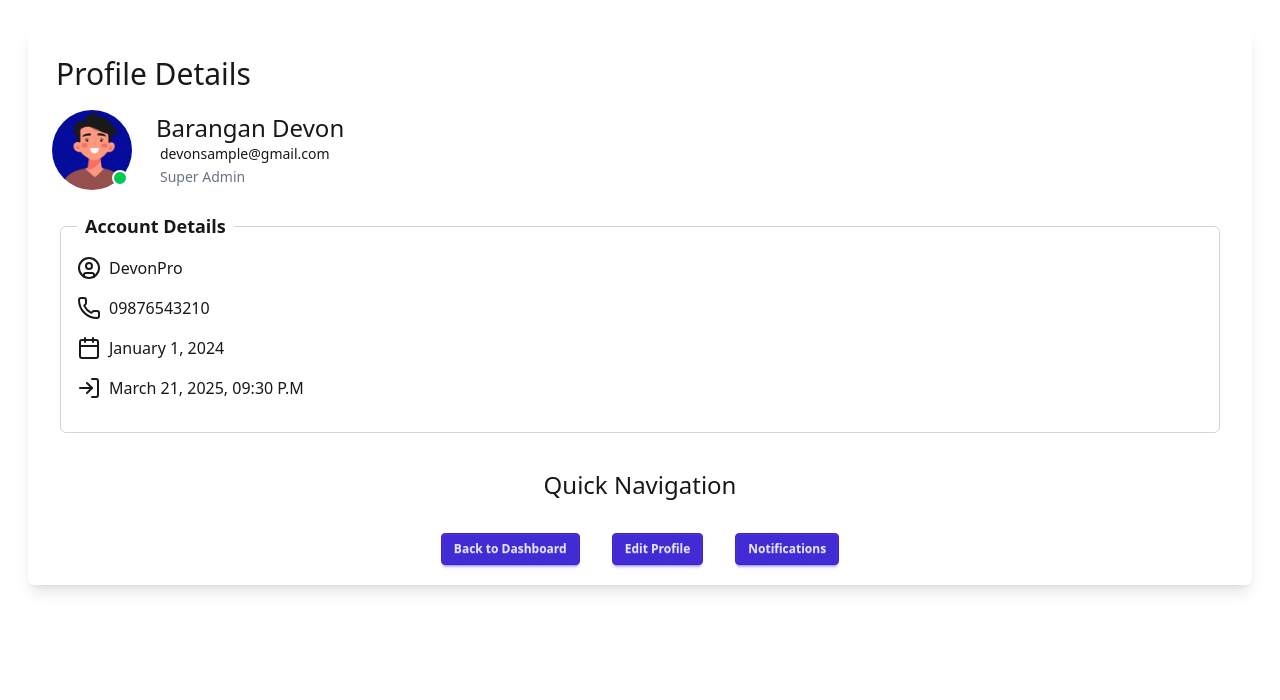
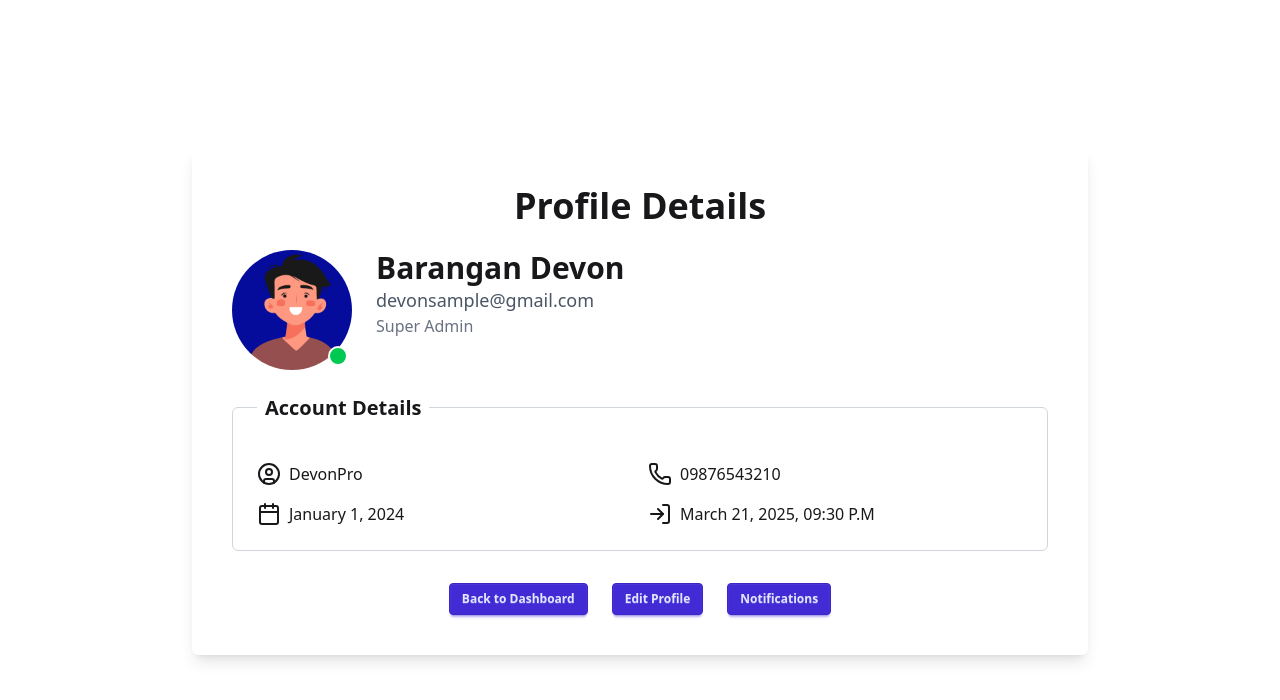
Before and after one commit to Hiiex09/Dashboard_App, a Next.js app: page /dashboard/profile in a window 1280 px wide. Shown: the top 700 px of the page. Built offline with nearby package versions, Linux system fonts and the light colour scheme.

Commit message:
modifying the UI

```diff
--- a/app/dashboard/profile/page.tsx
+++ b/app/dashboard/profile/page.tsx
@@ -33,74 +33,63 @@ const Profile = () => {
   ];
 
   return (
-    <div className="min-h-screen shadow-lg p-7">
-      <div className="p-5 shadow-lg max-w-full rounded-md">
-        <div className="p-2">
-          <h1 className="text-3xl">Profile Details</h1>
+    <div className="min-h-screen flex items-center justify-center p-10">
+      <div className="p-10 shadow-lg max-w-4xl w-full rounded-md bg-white">
+        <div className="text-center mb-6">
+          <h1 className="text-4xl font-bold">Profile Details</h1>
         </div>
-        <div className="p-1 flex flex-col justify-between">
-          <div className="flex flex-col justify-start items-start max-w-full">
         {users.map((user, index) => (
-              <div key={index} className="w-full">
-                <div className="flex flex-row items-center space-x-4">
+          <div
+            key={index}
+            className="flex flex-col md:flex-row items-center md:items-start gap-6"
+          >
             <div className="relative">
               <Image
                 src={"/Student.png"}
-                      height={80}
-                      width={80}
+                height={120}
+                width={120}
                 alt="profile-image"
                 className="rounded-full"
               />
               <div
-                      className={`absolute bottom-1 right-1 h-4 w-4 rounded-full border-2 border-white ${
+                className={`absolute bottom-1 right-1 h-5 w-5 rounded-full border-2 border-white ${
                   user.status === "Active" ? "bg-green-500" : "bg-red-500"
                 }`}
               ></div>
             </div>
-                  <div className="m-2">
-                    <h1 className="text-2xl">{user.fullname}</h1>
-                    <p className="text-sm ml-1">{user.email}</p>
-                    <span className="text-gray-500 text-sm ml-1">
-                      {user.role}
-                    </span>
+            <div className="flex-1 text-center md:text-left">
+              <h1 className="text-3xl font-semibold">{user.fullname}</h1>
+              <p className="text-lg text-gray-600">{user.email}</p>
+              <span className="text-gray-500 text-md">{user.role}</span>
             </div>
           </div>
-                <div className="mt-2 p-2">
-                  <div className="flex justify-center items-center">
-                    <fieldset className="border border-gray-300 p-4 rounded-md w-full">
-                      <legend className="text-lg font-semibold px-2">
+        ))}
+        <div className="mt-6">
+          <fieldset className="border border-gray-300 p-6 rounded-md">
+            <legend className="text-xl font-semibold px-2">
               Account Details
             </legend>
-
-                      <div className="mb-4 flex flex-row justify-start items-center gap-2">
+            <div className="grid grid-cols-1 md:grid-cols-2 gap-4 mt-4">
+              <div className="flex items-center gap-2">
                 <UserCircle className="size-6" />
-                        <span>{user.account_details.username}</span>
+                <span>{users[0].account_details.username}</span>
               </div>
-
-                      <div className="mb-4 flex flex-row justify-start items-center gap-2">
+              <div className="flex items-center gap-2">
                 <Phone className="size-6" />
-                        <span>{user.account_details.phone}</span>
+                <span>{users[0].account_details.phone}</span>
               </div>
-
-                      <div className="mb-4 flex flex-row justify-start items-center gap-2">
+              <div className="flex items-center gap-2">
                 <Calendar className="size-6" />
-                        <span>{user.account_details.joined_date}</span>
+                <span>{users[0].account_details.joined_date}</span>
               </div>
-
-                      <div className="mb-4 flex flex-row justify-start items-center gap-2">
+              <div className="flex items-center gap-2">
                 <LogIn className="size-6" />
-                        <span>{user.account_details.last_login}</span>
+                <span>{users[0].account_details.last_login}</span>
+              </div>
             </div>
           </fieldset>
         </div>
-                </div>
-              </div>
-            ))}
-          </div>
-        </div>
-        <div className="flex flex-col justify-center items-center gap-8 mt-6">
-          <h1 className="text-2xl text-center">Quick Navigation</h1>
-          <div className="flex justify-center items-center gap-8">
+        <div className="flex flex-col md:flex-row justify-center items-center gap-6 mt-8">
           <Link href={"/dashboard"} className="btn btn-sm btn-primary">
             Back to Dashboard
           </Link>
@@ -119,7 +108,6 @@ const Profile = () => {
         </div>
       </div>
     </div>
-    </div>
   );
 };
 
```
Lines whose indentation alone changed are shown as unchanged.
